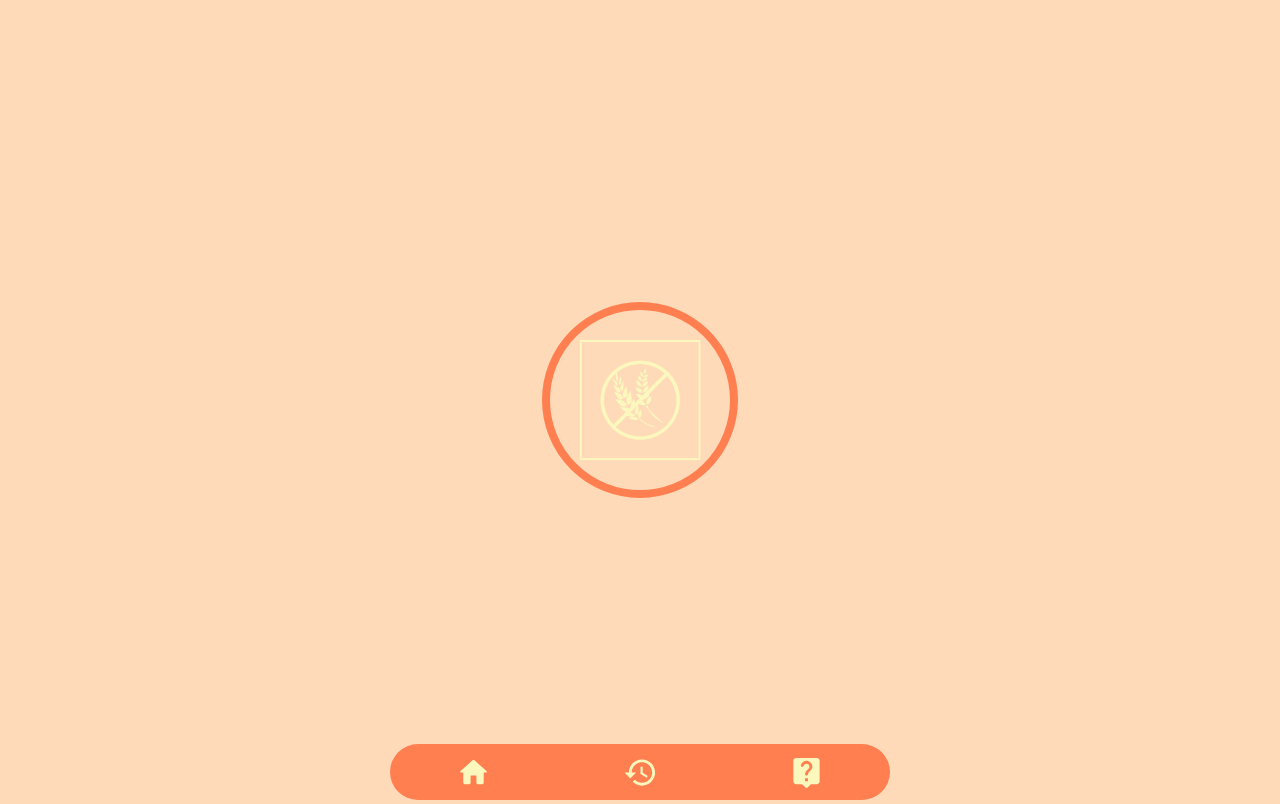
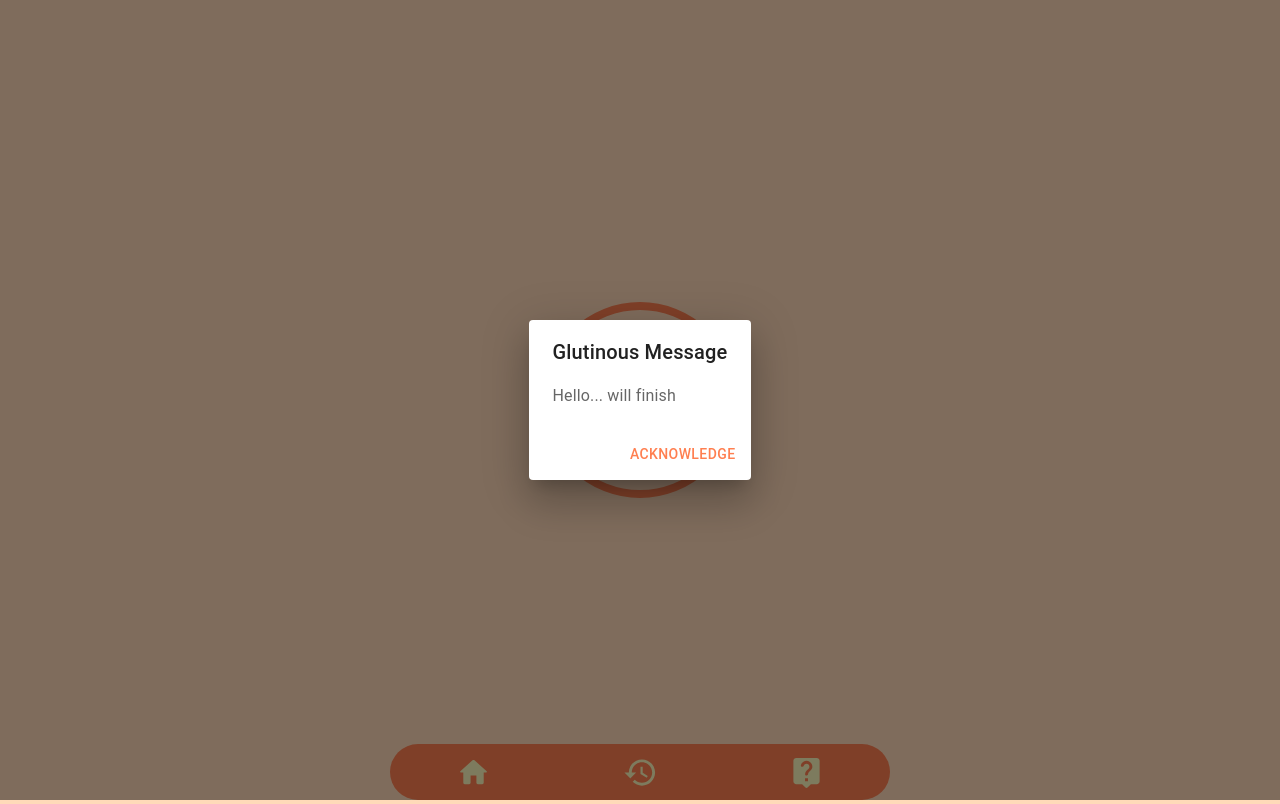
Before and after one commit to MitchWag01/Glutinous, a React (Vite) app in the folder glutinous/glutinous/: page / in a window 1280 px wide. Built offline with nearby package versions, Linux system fonts and the light colour scheme.

Commit message:
Added enter message

```diff
--- /dev/null
+++ b/glutinous/glutinous/hooks.ts
@@ -0,0 +1,16 @@
+import { useEffect } from 'react';
+
+const useLockBodyScroll = (): void => {
+  useEffect(() => {
+    // Get original body overflow
+    const originalStyle = window.getComputedStyle(document.body).overflow;
+    // Prevent scrolling on mount
+    document.body.style.overflow = 'hidden';
+    // Re-enable scrolling when component unmounts
+    return () => {
+      document.body.style.overflow = originalStyle;
+    };
+  }, []); // Empty array ensures effect is only run on mount and unmount
+};
+
+export default useLockBodyScroll;
--- a/glutinous/glutinous/src/App.tsx
+++ b/glutinous/glutinous/src/App.tsx
@@ -1,16 +1,19 @@
 import {Stack, ThemeProvider } from '@mui/material';
 import Home from './pages/Home';
 import theme from './themes/theme';
-
+import useLockBodyScroll from '../hooks'
+import MyDialog from './Popup';
 
 
 
 const App = () => {
+  useLockBodyScroll();
 
   return (
     <ThemeProvider theme={theme}>
       <Stack>
         <Home/>
+        <MyDialog />
       </Stack>
     </ThemeProvider>
   )
--- /dev/null
+++ b/glutinous/glutinous/src/Popup.tsx
@@ -0,0 +1,36 @@
+import * as React from 'react';
+import { Dialog, DialogTitle, DialogContent, DialogContentText, DialogActions, Button } from '@mui/material';
+
+const MyDialog = () => {
+  const [open, setOpen] = React.useState(false);
+
+  React.useEffect(() => {
+    const cachedOpen = localStorage.getItem('dialogOpen');
+    if (cachedOpen === null) {
+      setOpen(true);
+    } else {
+      setOpen(cachedOpen === 'true');
+    }
+  }, []);
+
+  const handleClose = () => {
+    setOpen(false);
+    localStorage.setItem('dialogOpen', 'false');
+  };
+
+  return (
+    <Dialog open={open} onClose={handleClose}>
+      <DialogTitle>Glutinous Message</DialogTitle>
+      <DialogContent>
+        <DialogContentText>
+          Hello... will finish
+        </DialogContentText>
+      </DialogContent>
+      <DialogActions>
+        <Button onClick={handleClose}>Acknowledge</Button>
+      </DialogActions>
+    </Dialog>
+  );
+};
+
+export default MyDialog;
```
Also changed, not shown: glutinous/glutinous/src/pages/Home.tsx (+7 -2 lines).
